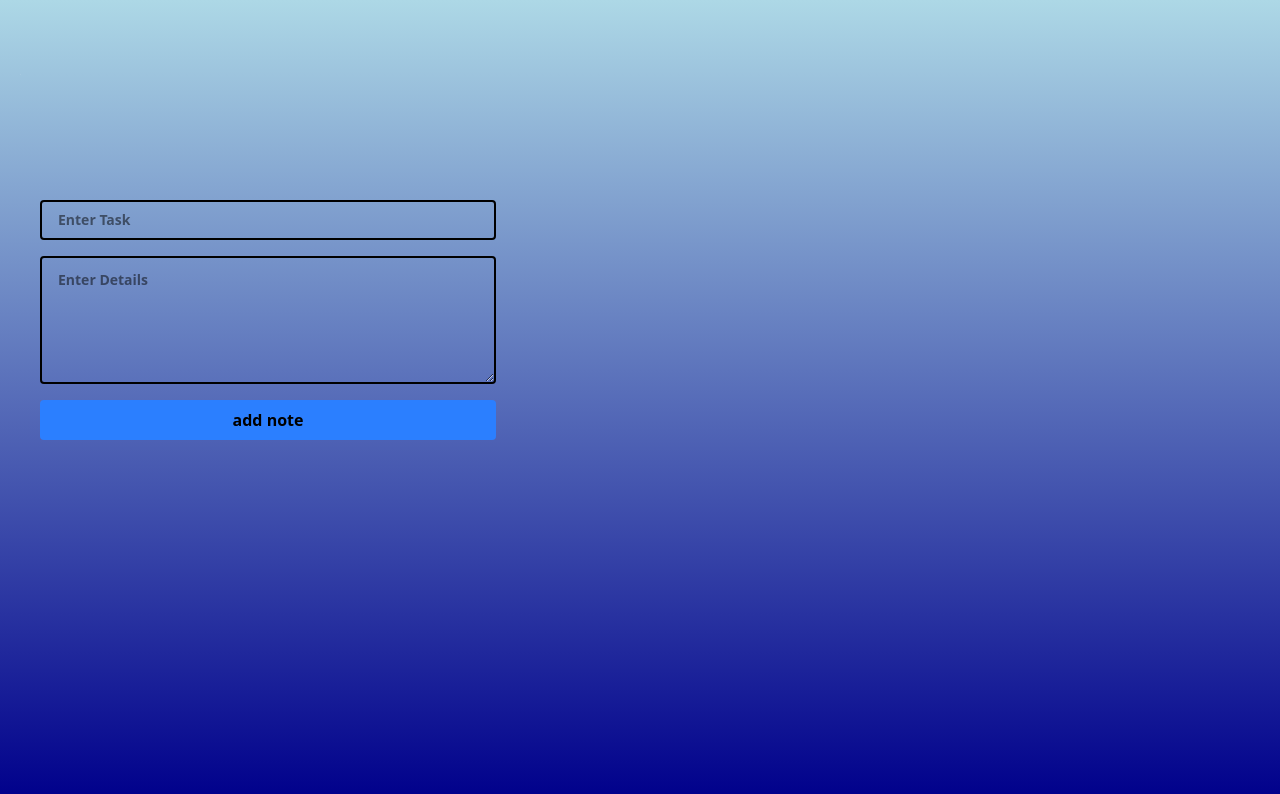
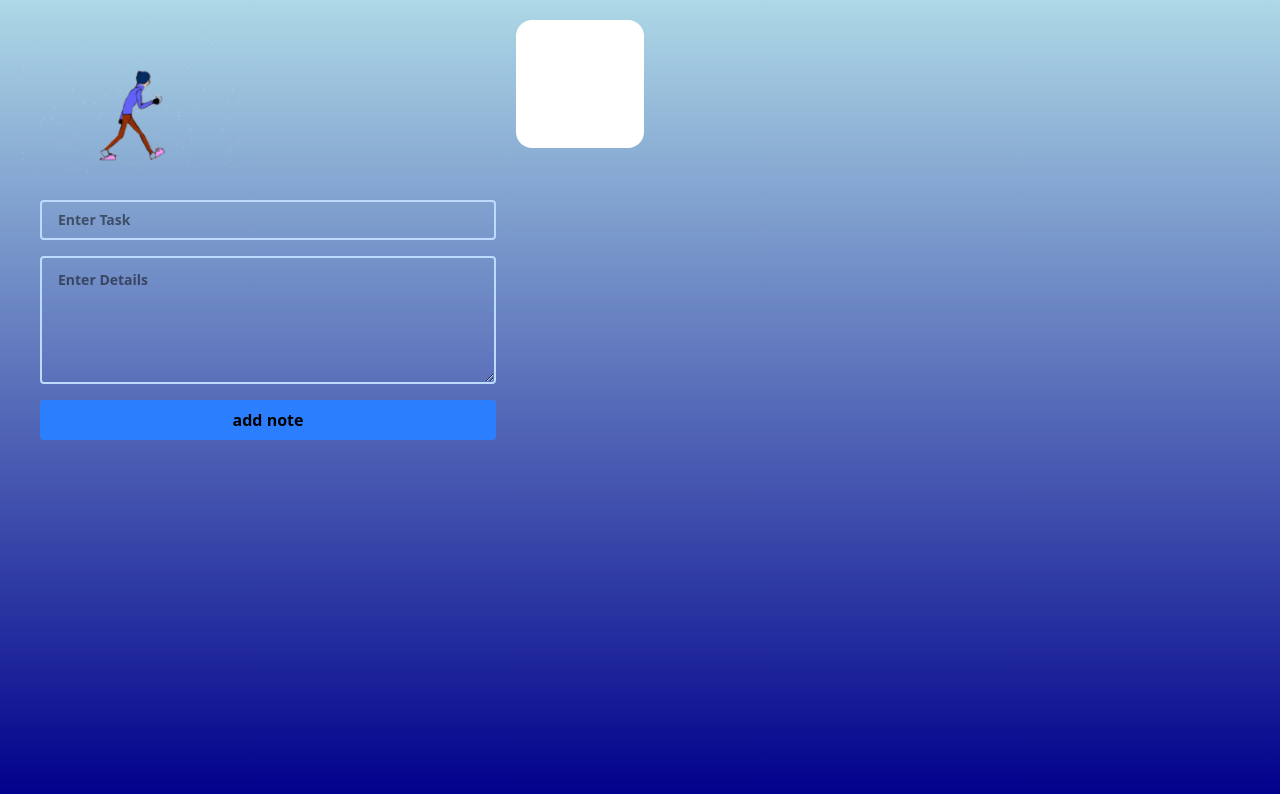
Before and after one commit to dhruval1907/React-cohort22, a React (Vite) app in the folder noteapp-twowaybinding/: page / in a window 1280 px wide. Shown: the top 794 px of the page. Built offline with nearby package versions, Linux system fonts and the light colour scheme.

Commit message:
styling the formn

```diff
--- a/noteapp-twowaybinding/src/App.jsx
+++ b/noteapp-twowaybinding/src/App.jsx
@@ -2,45 +2,46 @@ import React from "react";
 import image1 from "./assets/gif.gif";
 
 const App = () => {
-
-  const submitHandler = (e)=>{
+  const submitHandler = (e) => {
     e.preventDefault();
     console.log("form submitted");
-
-  }
+  };
 
   return (
     <div
-      className="h-screen w-full  flex flex-col  p-5 relative"
+      className="h-screen w-full  flex   p-5 relative"
       style={{ background: "linear-gradient(lightblue,darkblue) " }}
     >
-      <div className="h-[10rem] w-full">
-        <marquee behavior="scroll" direction="right">
-          <img className="h-[10rem]" src={image1} alt="" />
-        </marquee>
-      </div>
       <div className="w-[40%] h-[80%]">
-        <form onSubmit={(e)=>{
-          // console.log(e);
-          submitHandler(e)
-
-        }} className="flex items-start p-5    h-full   flex-col gap-4">
+        <div className="h-[10rem] w-full">
+          <marquee behavior="scroll" direction="right">
+            <img className="h-[10rem]" src={image1} alt="" />
+          </marquee>
+        </div>
+        <form
+          onSubmit={(e) => {
+            // console.log(e);
+            submitHandler(e);
+          }}
+          className="flex items-start p-5    h-full   flex-col gap-4"
+        >
           <input
             type="text"
             placeholder="Enter Task "
-            className="px-4 py-2 font-bold text-sm border-black  border-2 rounded  w-full outline-none   "
+            className="px-4 py-2 font-bold text-sm border-blue-200   border-2 rounded  w-full outline-none   "
           />
           <textarea
             name=""
             id=""
             placeholder="Enter Details"
-            className="px-4 h-32 font-bold text-sm border-black  py-3  border-2 w-full rounded outline-none"
+            className="px-4 h-32 font-bold text-sm border-blue-200   py-3  border-2 w-full rounded outline-none"
           ></textarea>
           <button className="px-3 py-2   w-full bg-blue-500 outline-none  text-black font-bold rounded">
             add note
           </button>
         </form>
       </div>
+      <div className="h-32 w-32 bg-white rounded-2xl"></div>
     </div>
   );
 };
```
